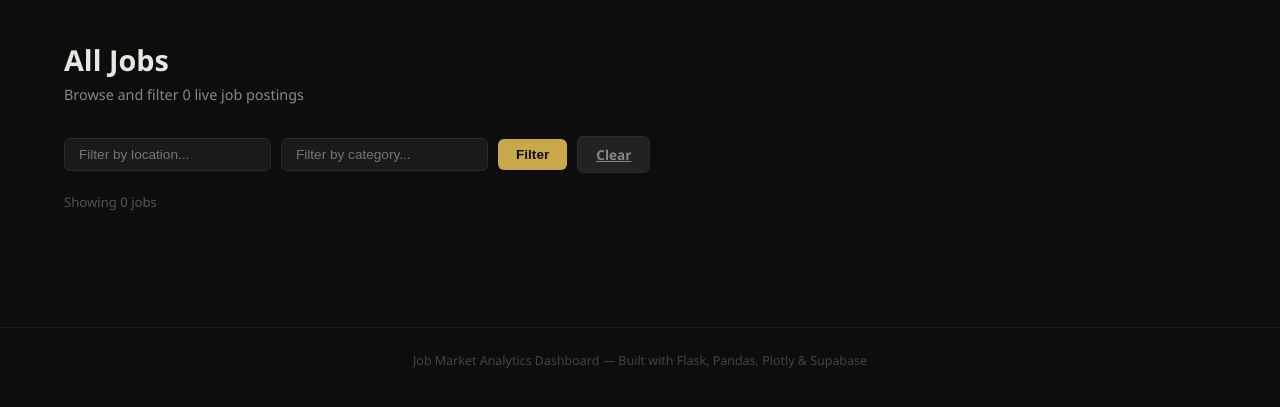
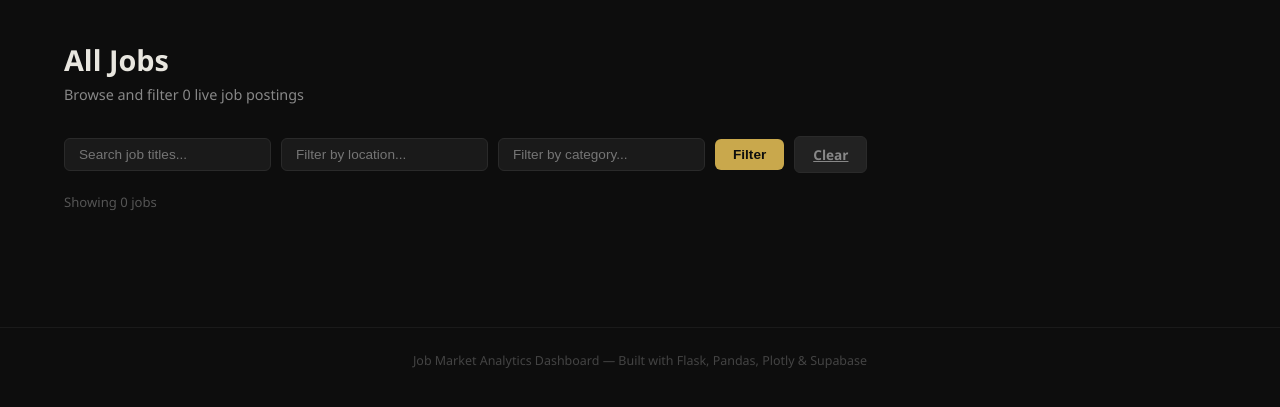
Before and after one commit to Shakir-Raza/job-market-dashboard, a Flask app: page /jobs in a window 1280 px wide. Shown: the part 64-471 px from the top of the page. Run offline with Flask 3, Linux system fonts and the light colour scheme; data that the repository does not hold is empty; some libraries are stand-ins or nearby versions.

Commit message:
feat: add search bar to jobs page

```diff
--- a/app.py
+++ b/app.py
@@ -140,6 +140,7 @@ def jobs_page():
     # sanitize inputs
     category = request.args.get("category", "")[:100]
     location = request.args.get("location", "")[:100]
+    search   = request.args.get("search", "")[:100]
 
     query = supabase.table("jobs").select("*").order("scraped_at", desc=True)
 
@@ -148,10 +149,14 @@ def jobs_page():
     if location:
         query = query.ilike("location", f"%{location}%")
 
+    if search:
+        query = query.ilike("title", f"%{search}%")
+
+
     result = query.execute()
     jobs = result.data
 
-    return render_template("jobs.html", jobs=jobs, category=category, location=location)
+    return render_template("jobs.html", jobs=jobs, category=category, location=location, search=search)
 
 @app.route("/predict", methods=["GET", "POST"])
 @limiter.limit("30 per minute")
--- a/templates/jobs.html
+++ b/templates/jobs.html
@@ -25,6 +25,7 @@
 
   <form method="GET" action="/jobs">
     <div class="filters-bar">
+      <input type="text" name="search" placeholder="Search job titles..." value="{{ search }}" style="min-width: 200px;">
       <input type="text" name="location" placeholder="Filter by location..." value="{{ location }}">
       <input type="text" name="category" placeholder="Filter by category..." value="{{ category }}">
       <button type="submit" class="btn btn-primary">Filter</button>
```
Also changed, not shown: 1.png (added), 2.png (added), 3.png (added).
